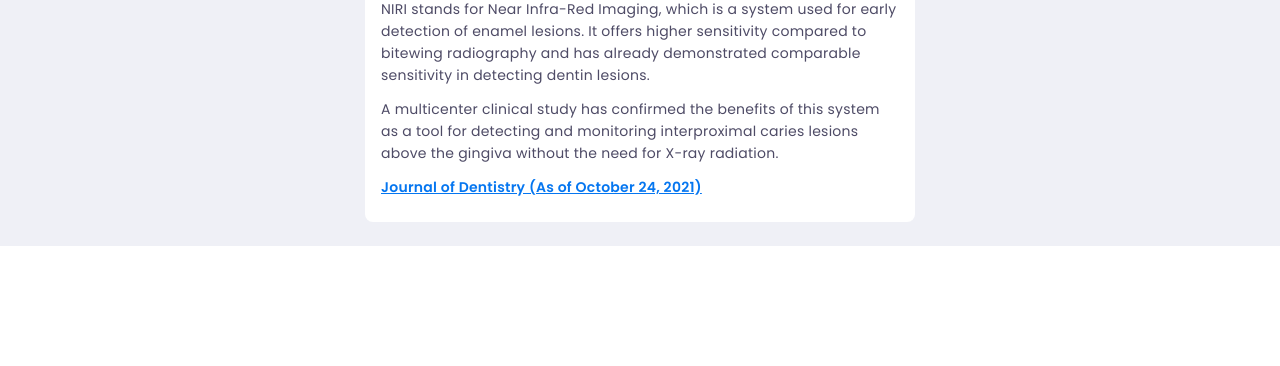
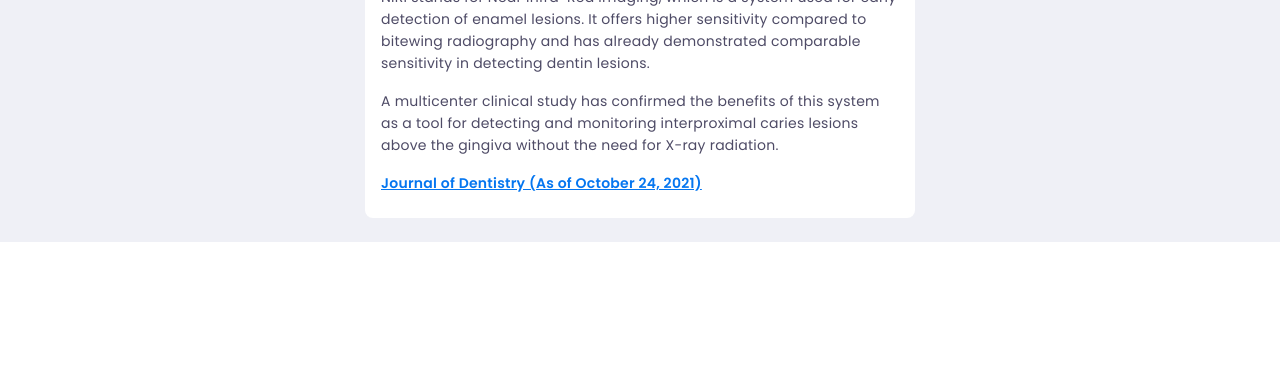
Before and after one commit to Save1i/first-project, a plain HTML site: page index.html in a window 1280 px wide. Shown: the part 434-800 px from the top of the page. Drawn offline with Linux system fonts and the light colour scheme.

Commit message:
изменил отступы в оновном тексте карточки

```diff
--- a/index.html
+++ b/index.html
@@ -61,6 +61,8 @@
                         <h2 class="heading-text">
                             Itero 5D-Scanner & NIRI - How to Use It?
                         </h2>
+                    </div>
+                    <div class="main__text">
                         <p class="text">
                             NIRI stands for Near Infra-Red Imaging, which is a
                             system used for early detection of enamel lesions.
--- a/style.css
+++ b/style.css
@@ -138,6 +138,12 @@ h2 {
     font-weight: 700;
 }
 
+.main__text {
+    display: flex;
+    flex-wrap: wrap;
+    gap: 16px;
+}
+
 .link {
     color: #0576f0;
     font-family: Poppins;
```
